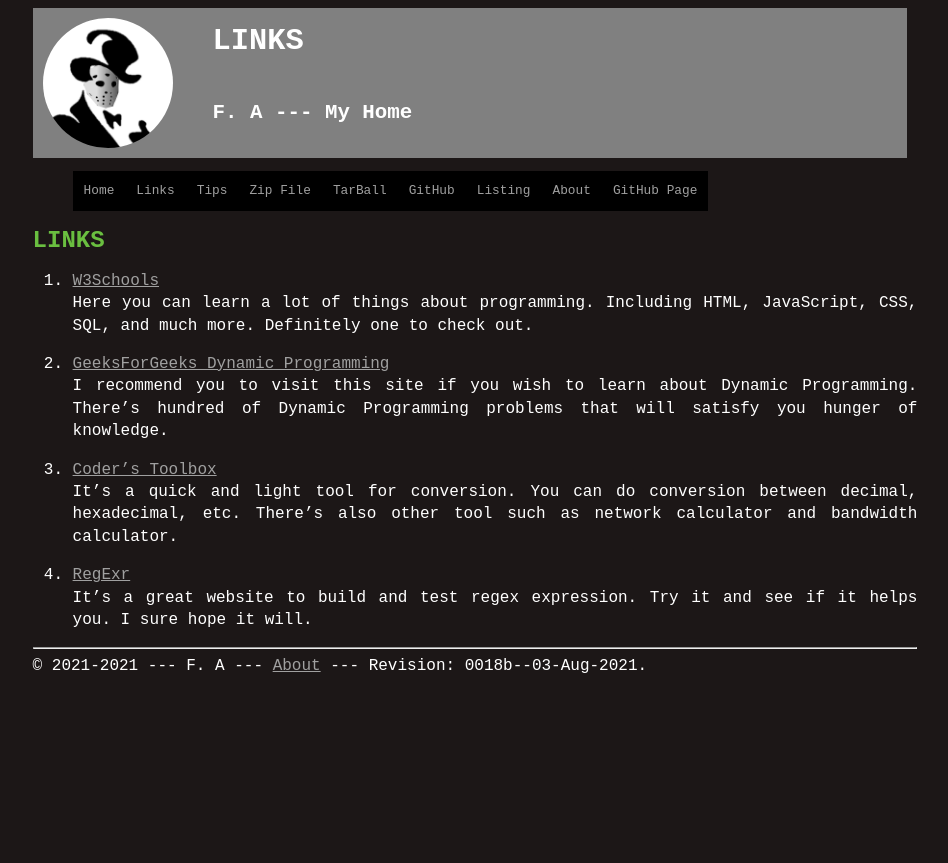
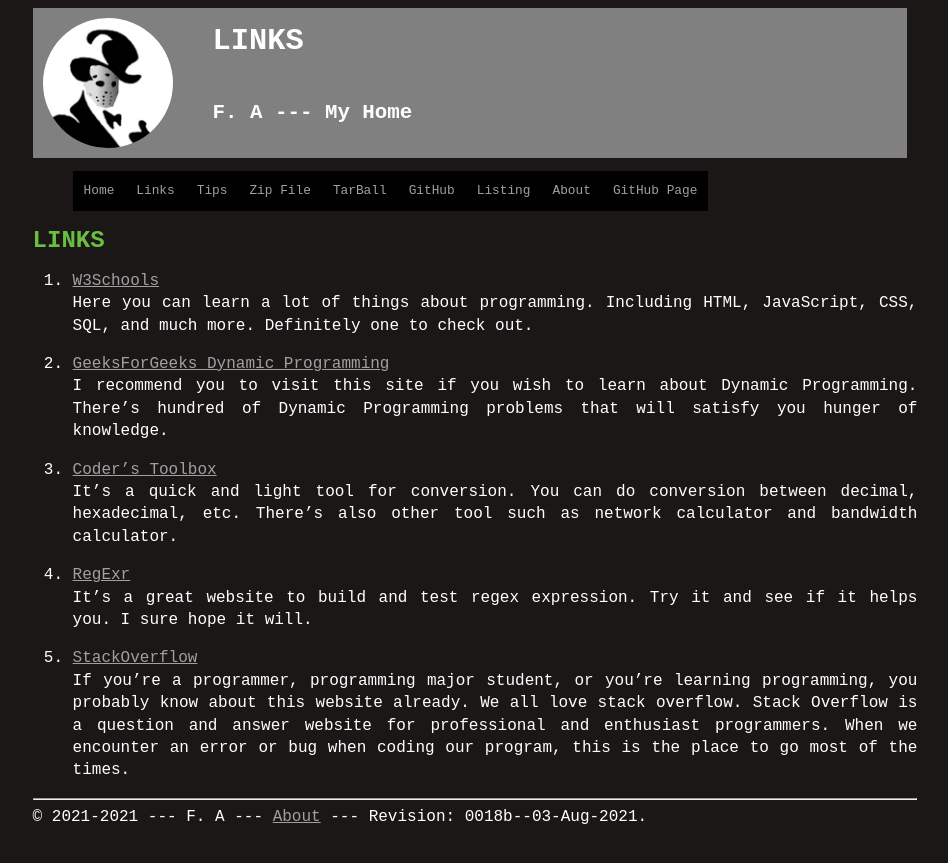
Before and after one commit to fauznandri/os212, a Jekyll site: the page built from links.md, in a window 1280 px wide. Shown: the top 863 px of the page, without its empty margins (165-1113 px from the left). Built offline with Jekyll 4.4.1, drawn with Linux system fonts in a browser that asks for light colours; our own code applies the rules of GitHub Pages for plain Markdown files.

Commit message:
Update links

```diff
--- a/links.md
+++ b/links.md
@@ -22,3 +22,8 @@ There's also other tool such as network calculator and bandwidth calculator.
 It's a great website to build and test regex expression.
 Try it and see if it helps you.
 I sure hope it will.
+
+5. [StackOverflow](https://stackoverflow.com/)<br>
+If you're a programmer, programming major student, or you're learning programming, you probably know about this website  already.
+We all love stack overflow. Stack Overflow is a question and answer website for professional and enthusiast programmers. When we encounter
+an error or bug when coding our program, this is the place to go most of the times.
```
